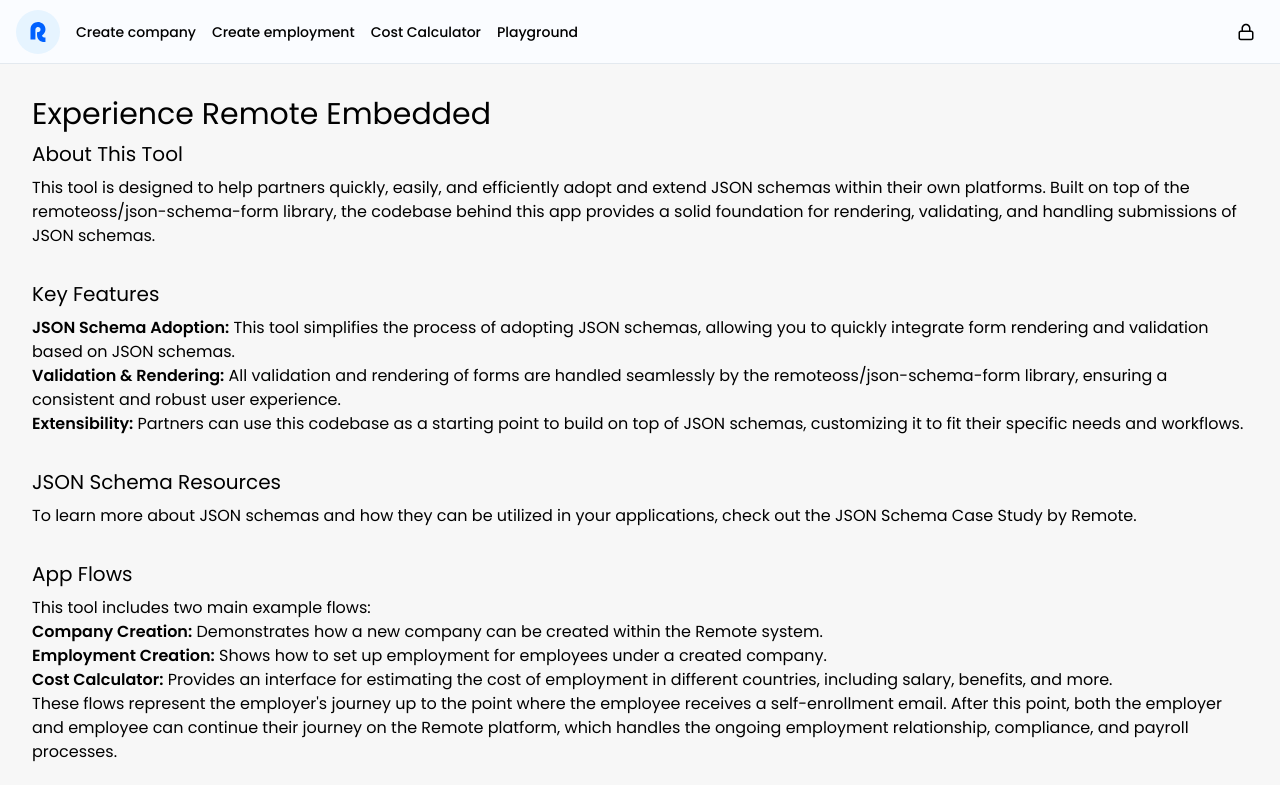
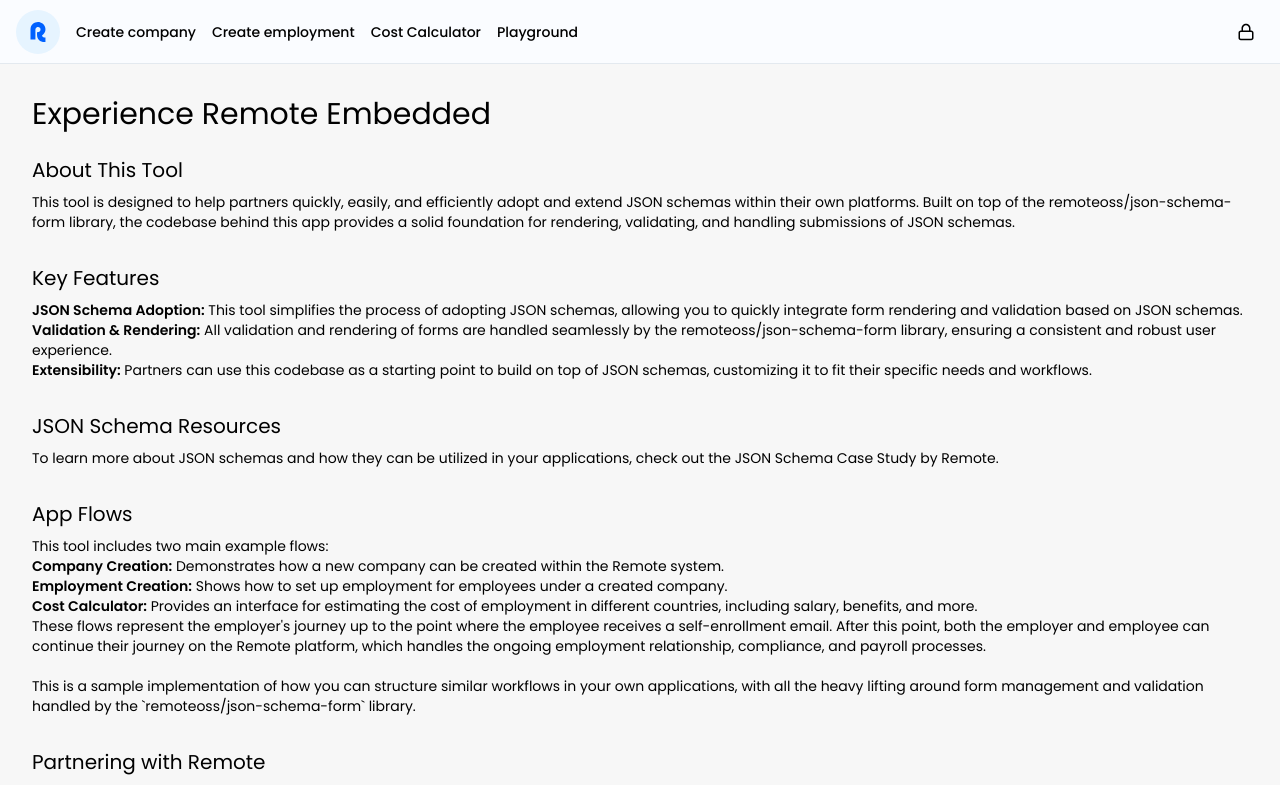
Before and after one commit to remotecom/react-json-schema-forms, a React (Vite) app: page / in a window 1280 px wide. Shown: the top 785 px of the page. Built offline with nearby package versions, Linux system fonts and the light colour scheme.

Commit message:
change font size

```diff
--- a/index.html
+++ b/index.html
@@ -12,7 +12,7 @@
     <meta name="viewport" content="width=device-width, initial-scale=1.0" />
     <title>Remote API Demo</title>
   </head>
-  <body class="font-poppins">
+  <body class="font-poppins text-sm">
     <div id="root"></div>
     <script type="module" src="/src/main.jsx"></script>
   </body>
--- a/src/pages/index.jsx
+++ b/src/pages/index.jsx
@@ -3,7 +3,7 @@
     <>
       <h1 className="h1 self-start m-0">Experience Remote Embedded</h1>
       {/* Static Section for Overview */}
-      <section className="flex flex-col gap-y-6">
+      <section className="flex flex-col gap-y-6 mt-4">
         <div>
           <h3 className="h3">About This Tool</h3>
           <p>
@@ -82,11 +82,11 @@
             </li>
           </ul>
           <p>
-            These flows represent the employer's journey up to the point where
-            the employee receives a self-enrollment email. After this point,
-            both the employer and employee can continue their journey on the
-            Remote platform, which handles the ongoing employment relationship,
-            compliance, and payroll processes.
+            These flows represent the employer&apos;s journey up to the point
+            where the employee receives a self-enrollment email. After this
+            point, both the employer and employee can continue their journey on
+            the Remote platform, which handles the ongoing employment
+            relationship, compliance, and payroll processes.
           </p>
           <br></br>
 
@@ -100,7 +100,7 @@
         <div>
           <h3 className="h3">Partnering with Remote</h3>
           <p>
-            If you're interested in partnering with Remote, this tool
+            If you&apos;re interested in partnering with Remote, this tool
             demonstrates the ease with which you can integrate JSON schema based
             forms and workflows into your product. By leveraging this codebase,
             you can offer your clients a powerful and compliant experience for
```
